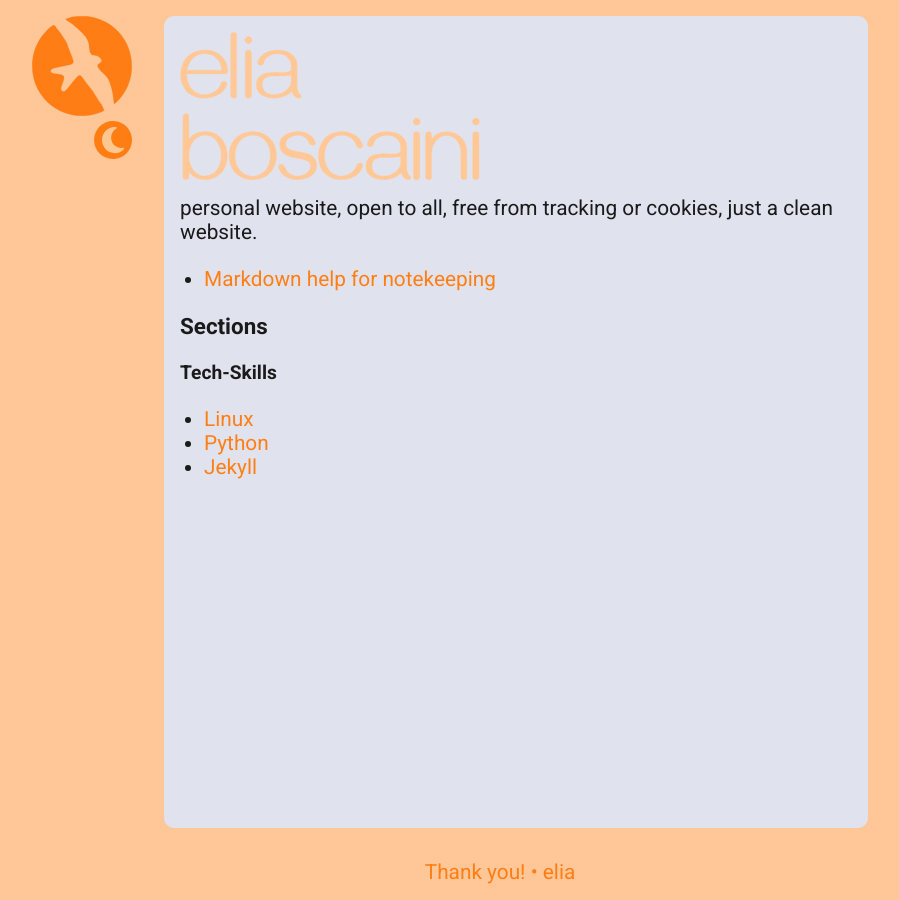
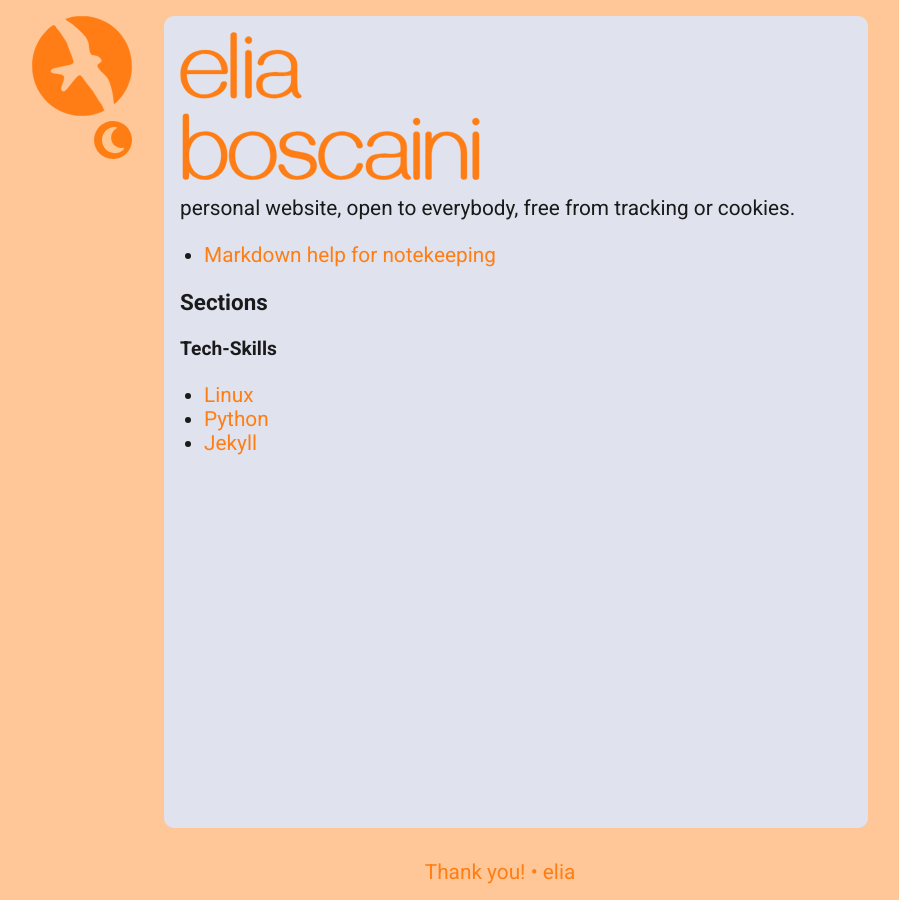
Before and after one commit to elia-b/notes, a Jekyll site: the page built from home-page.md, in a window 1280 px wide. Shown: the whole page, without its empty margins (140-1039 px from the left). Built offline with Jekyll 4.4.1, drawn with Linux system fonts in a browser that asks for light colours.

Commit message:
small changes

```diff
--- a/assets/js/main.js
+++ b/assets/js/main.js
@@ -60,7 +60,7 @@ function updateSvgColor(){
   changeSvgColor(logo, hihglightColor)
   changeSvgColor(themeButtonImage, bodyBackgroudColor)
   if (title != null){
-    changeSvgColor(title, bodyBackgroudColor)
+    changeSvgColor(title, hihglightColor)
   }
   const copyImages = document.querySelectorAll('img.copy-button-image')
 
--- a/home-page.md
+++ b/home-page.md
@@ -4,7 +4,7 @@ permalink: /
 ---
 ![elia boscaini](assets/images/elia-boscaini.svg)
 
-personal website, open to all, free from tracking or cookies, just a clean website.
+personal website, open to everybody, free from tracking or cookies.
 
 - [Markdown help for notekeeping](md-utils)
 
```
